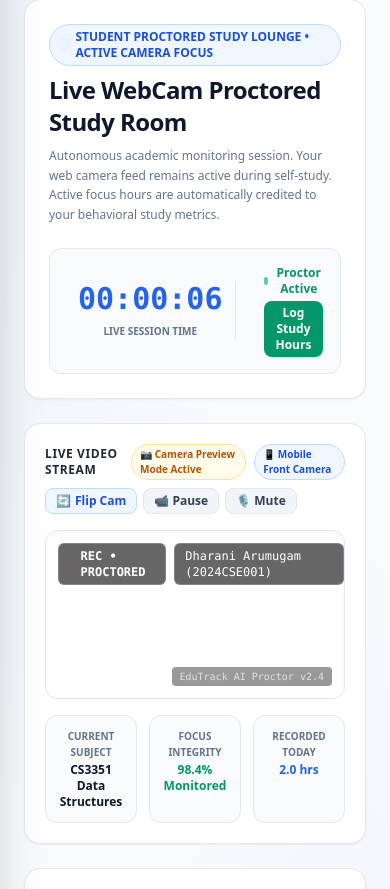
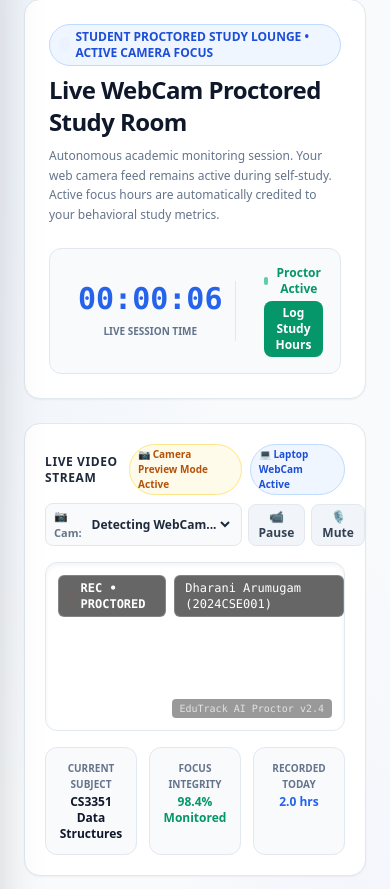
Before and after one commit to DhanushRavi05/student, a Flask app: page /student/study-room in a window 390 px wide. Shown: the part 89-978 px from the top of the page. Run offline with Flask 3, Linux system fonts and the light colour scheme; some libraries are stand-ins or nearby versions.

Commit message:
fix: auto-detect and enforce physical laptop webcam, filter out Windows Link to Windows virtual phone camera

```diff
--- a/templates/study_room.html
+++ b/templates/study_room.html
@@ -52,7 +52,16 @@
           </span>
         </div>
         <div class="flex items-center gap-1.5">
-          <button onclick="flipCamera()" id="btn-flip" title="Switch between Front and Back camera on mobile" class="px-2.5 py-1 rounded-lg bg-blue-50 hover:bg-blue-100 text-blue-700 text-xs font-semibold border border-blue-200 flex items-center gap-1">
+          <!-- Laptop Camera Selector Dropdown (Shown on Desktop/Laptop) -->
+          <div id="camera-selector-container" class="hidden items-center gap-1.5 bg-slate-50 border border-slate-200 rounded-lg px-2 py-1 shadow-2xs">
+            <span class="text-[11px] text-slate-500 font-bold">📷 Cam:</span>
+            <select id="camera-select" onchange="onCameraSelected(this.value)" class="text-xs font-semibold bg-transparent text-slate-800 focus:outline-none cursor-pointer max-w-[160px] sm:max-w-[200px] truncate">
+              <option value="">Detecting WebCam...</option>
+            </select>
+          </div>
+
+          <!-- Flip Cam Button (Only on Mobile) -->
+          <button onclick="flipCamera()" id="btn-flip" title="Switch between Front and Back camera on mobile" class="hidden px-2.5 py-1 rounded-lg bg-blue-50 hover:bg-blue-100 text-blue-700 text-xs font-semibold border border-blue-200 items-center gap-1">
             <span>🔄</span> Flip Cam
           </button>
           <button onclick="toggleCamera()" id="btn-cam" class="px-2.5 py-1 rounded-lg bg-slate-100 hover:bg-slate-200 text-slate-700 text-xs font-semibold border border-slate-200">
@@ -153,57 +162,168 @@
   let sessionInterval = null;
   let currentFacing = 'user'; // 'user' for laptop webcam/mobile selfie, 'environment' for mobile rear
 
-  const isMobile = /Android|webOS|iPhone|iPad|iPod|BlackBerry|IEMobile|Opera Mini/i.test(navigator.userAgent) || window.innerWidth < 768;
+  const isMobile = /Android|webOS|iPhone|iPad|iPod|BlackBerry|IEMobile|Opera Mini/i.test(navigator.userAgent);
 
-  async function initWebcam() {
+  function isVirtualOrPhone(label) {
+    if (!label) return false;
+    return /link to windows|phone link|v2428|virtual|obs|droidcam|iriun|ipcam|snap camera/i.test(label);
+  }
+
+  function isLaptopHardwareCam(label) {
+    if (!label) return false;
+    return /integrated|webcam|internal|built-in|facetime|hd camera|camera|realtek|chicony|sunplus|dell|hp|lenovo/i.test(label);
+  }
+
+  async function initWebcam(targetDeviceId = null) {
     const videoEl = document.getElementById('webcam-feed');
     const statusEl = document.getElementById('cam-status');
     const devBadge = document.getElementById('device-type-badge');
+    const flipBtn = document.getElementById('btn-flip');
+    const camSelectContainer = document.getElementById('camera-selector-container');
+    const camSelect = document.getElementById('camera-select');
 
+    // Display device-appropriate controls
+    if (isMobile) {
+      flipBtn.classList.remove('hidden');
+      flipBtn.classList.add('inline-flex');
+      camSelectContainer.classList.add('hidden');
       if (devBadge) {
-      if (isMobile) {
         devBadge.innerText = currentFacing === 'user' ? '📱 Mobile Front Camera' : '📱 Mobile Rear Camera';
+      }
+      videoEl.classList.toggle('-scale-x-100', currentFacing === 'user');
     } else {
+      flipBtn.classList.add('hidden');
+      camSelectContainer.classList.remove('hidden');
+      camSelectContainer.classList.add('inline-flex');
+      videoEl.classList.add('-scale-x-100');
+      if (devBadge) {
         devBadge.innerText = '💻 Laptop WebCam Active';
       }
     }
 
-    const constraints = {
-      video: {
+    // Determine constraints
+    let videoConstraints = {};
+    if (isMobile) {
+      videoConstraints = {
         facingMode: currentFacing,
-        width: { ideal: isMobile ? 720 : 1280 },
-        height: { ideal: isMobile ? 1280 : 720 }
-      },
-      audio: true
+        width: { ideal: 720 },
+        height: { ideal: 1280 }
       };
+    } else {
+      // Laptop: Check if user already picked a preferred hardware camera
+      const savedDevId = targetDeviceId || localStorage.getItem('preferred_cam_id');
+      if (savedDevId) {
+        videoConstraints = {
+          deviceId: { exact: savedDevId },
+          width: { ideal: 1280 },
+          height: { ideal: 720 }
+        };
+      } else {
+        videoConstraints = {
+          width: { ideal: 1280 },
+          height: { ideal: 720 }
+        };
+      }
+    }
 
     try {
       if (videoStream) {
         videoStream.getTracks().forEach(t => t.stop());
       }
-      videoStream = await navigator.mediaDevices.getUserMedia(constraints);
+
+      try {
+        videoStream = await navigator.mediaDevices.getUserMedia({
+          video: videoConstraints,
+          audio: true
+        });
+      } catch (e1) {
+        // Fallback without audio
+        videoStream = await navigator.mediaDevices.getUserMedia({
+          video: videoConstraints,
+          audio: false
+        });
+      }
+
       videoEl.srcObject = videoStream;
       videoEl.setAttribute('playsinline', 'true');
       videoEl.setAttribute('webkit-playsinline', 'true');
       videoEl.muted = true;
       await videoEl.play();
 
+      // Enumerate available video inputs now that permission has been granted
+      const devices = await navigator.mediaDevices.enumerateDevices();
+      const videoInputs = devices.filter(d => d.kind === 'videoinput');
+
+      const activeTrack = videoStream.getVideoTracks()[0];
+      const activeLabel = activeTrack ? activeTrack.label : '';
+
+      if (!isMobile) {
+        // Populate camera dropdown
+        if (camSelect && videoInputs.length > 0) {
+          camSelect.innerHTML = '';
+          videoInputs.forEach(cam => {
+            const opt = document.createElement('option');
+            opt.value = cam.deviceId;
+            let display = cam.label || `Camera ${cam.deviceId.slice(0, 5)}`;
+            if (isLaptopHardwareCam(cam.label)) {
+              display = '💻 ' + display + ' (Laptop)';
+            } else if (isVirtualOrPhone(cam.label)) {
+              display = '📱 ' + display + ' (Virtual/Phone)';
+            }
+            opt.text = display;
+            if (cam.label === activeLabel || (activeTrack && activeTrack.getSettings && activeTrack.getSettings().deviceId === cam.deviceId)) {
+              opt.selected = true;
+            }
+            camSelect.appendChild(opt);
+          });
+        }
+
+        // CRITICAL: If Windows accidentally picked a virtual/phone camera (e.g. V2428 / Link to Windows)
+        // and user did not explicitly choose it:
+        if (isVirtualOrPhone(activeLabel) && !targetDeviceId) {
+          // Find the genuine integrated laptop hardware webcam
+          const genuineLaptopCam = videoInputs.find(d => !isVirtualOrPhone(d.label) && isLaptopHardwareCam(d.label))
+                                 || videoInputs.find(d => !isVirtualOrPhone(d.label));
+          if (genuineLaptopCam) {
+            console.warn('Detected virtual phone camera. Auto-switching to Laptop WebCam:', genuineLaptopCam.label);
+            localStorage.setItem('preferred_cam_id', genuineLaptopCam.deviceId);
+            if (camSelect) camSelect.value = genuineLaptopCam.deviceId;
+            return await initWebcam(genuineLaptopCam.deviceId);
+          }
+        }
+
+        // Save active working non-virtual camera ID
+        if (activeLabel && !isVirtualOrPhone(activeLabel)) {
+          const currentDevId = (activeTrack && activeTrack.getSettings && activeTrack.getSettings().deviceId) || (camSelect ? camSelect.value : null);
+          if (currentDevId) {
+            localStorage.setItem('preferred_cam_id', currentDevId);
+          }
+        }
+
         statusEl.className = 'px-2 py-0.5 rounded-full text-[10px] font-bold bg-emerald-50 text-emerald-700 border border-emerald-200';
-      statusEl.innerText = isMobile ? '🟢 Mobile Camera Live' : '🟢 Laptop WebCam Live';
+        statusEl.innerText = activeLabel ? `🟢 ${activeLabel.split('(')[0].trim()} Live` : '🟢 Laptop WebCam Live';
+        if (devBadge) devBadge.innerText = '💻 Laptop WebCam Active';
+      } else {
+        statusEl.className = 'px-2 py-0.5 rounded-full text-[10px] font-bold bg-emerald-50 text-emerald-700 border border-emerald-200';
+        statusEl.innerText = '🟢 Mobile Camera Live';
+      }
+
     } catch (err) {
-      try {
-        videoStream = await navigator.mediaDevices.getUserMedia({ video: true, audio: false });
-        videoEl.srcObject = videoStream;
-        videoEl.setAttribute('playsinline', 'true');
-        videoEl.muted = true;
-        await videoEl.play();
-        statusEl.className = 'px-2 py-0.5 rounded-full text-[10px] font-bold bg-emerald-50 text-emerald-700 border border-emerald-200';
-        statusEl.innerText = '🟢 Camera Monitored & Live';
-      } catch (err2) {
+      console.error('Camera stream error:', err);
+      // If exact device failed, clear preference and retry generic
+      if (targetDeviceId) {
+        localStorage.removeItem('preferred_cam_id');
+        return await initWebcam(null);
+      }
       statusEl.className = 'px-2 py-0.5 rounded-full text-[10px] font-bold bg-amber-50 text-amber-700 border border-amber-200';
       statusEl.innerText = '📷 Camera Preview Mode Active';
     }
   }
+
+  async function onCameraSelected(deviceId) {
+    if (!deviceId) return;
+    localStorage.setItem('preferred_cam_id', deviceId);
+    await initWebcam(deviceId);
   }
 
   async function flipCamera() {
```
Lines whose indentation alone changed are shown as unchanged.
